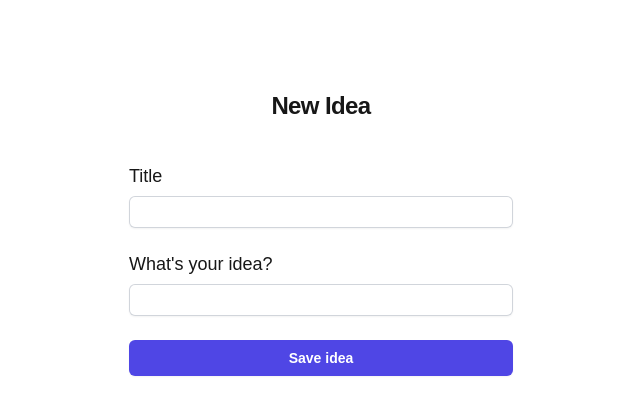
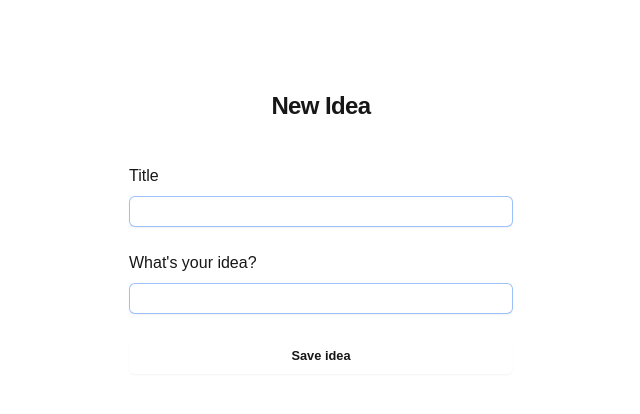
Before and after one commit to inatgomez/dens-front-end, a Next.js app in the folder writer-den/: page / in a window 1280 px wide. Shown: the top 414 px of the page, without its empty margins (319-959 px from the left). Built offline with nearby package versions, Linux system fonts and the light colour scheme.

Commit message:
add theme colors to config

```diff
--- a/writer-den/tailwind.config.js
+++ b/writer-den/tailwind.config.js
@@ -1,10 +1,74 @@
 /** @type {import('tailwindcss').Config} */
+
+const defaultTheme = require("tailwindcss/defaultTheme");
+
 module.exports = {
   content: [
     "./src/pages/**/*.{js,ts,jsx,tsx,mdx}",
     "./src/components/**/*.{js,ts,jsx,tsx,mdx}",
   ],
   theme: {
+    colors: {
+      primary: {
+        10: "#010205",
+        20: "#051A33",
+        30: "#0F498F",
+        40: "#1460BD",
+        50: "#287ADD",
+        60: "#468EE7",
+        70: "#71AAEF",
+        80: "#A3CAFA",
+        90: "#D4E6FC",
+        98: "#F5F9FE",
+      },
+      secondary: {
+        10: "#050A39",
+        20: "#0B1465",
+        30: "#142090",
+        40: "#1B2BBB",
+        50: "#2E3FDC",
+        60: "#5362EA",
+        70: "#7D89F2",
+        80: "#ABB3F7",
+        90: "#DADDFB",
+        98: "#F6F7FE",
+      },
+      tertiary: {
+        10: "#062732",
+        20: "#0C4B5F",
+        30: "#11708D",
+        40: "#1992B8",
+        50: "#28B2DD",
+        60: "#50C3E7",
+        70: "#7CD3EE",
+        80: "#A9E2F4",
+        90: "#D6F2FA",
+        98: "#F6FCFE",
+      },
+      neutral: {
+        10: "#101519",
+        20: "#252E37",
+        30: "#3B4854",
+        40: "#4E6273",
+        50: "#647C90",
+        60: "#8395A5",
+        70: "#9FAEBC",
+        80: "#BDC8D1",
+        90: "#DAE1E7",
+        98: "#F8FAFB",
+      },
+      "validation-color": "#15bc20",
+      "error-color": "#ba1c17",
+    },
+    fontSize: {
+      sm: "0.8rem",
+      base: "1rem",
+      xl: "1.25rem",
+      "2xl": "1.5rem",
+      "3xl": "1.875rem",
+      "4xl": "2.5rem",
+      "5xl": "3rem",
+    },
     extend: {
       colors: {
         background: "var(--background)",
```
